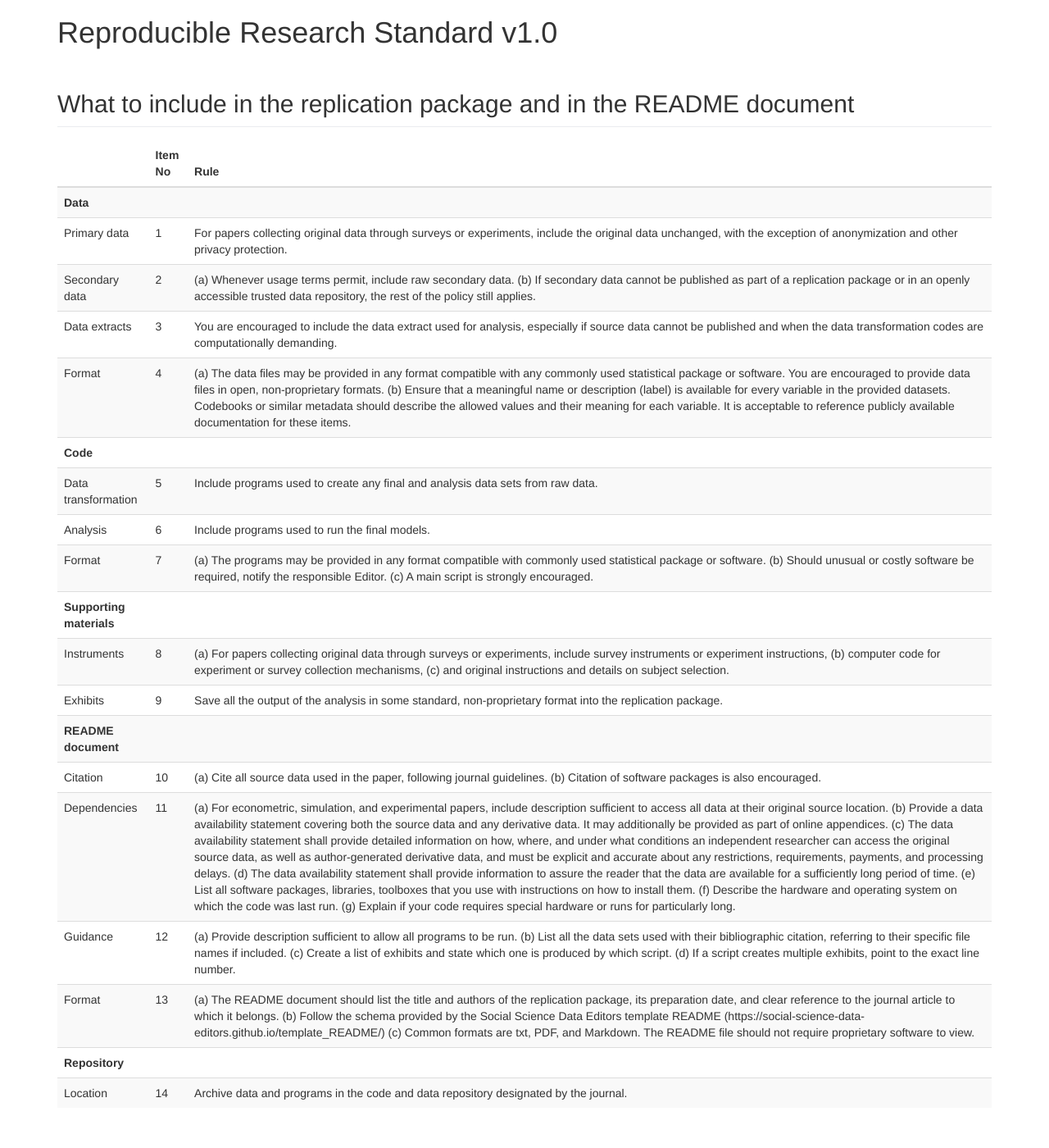
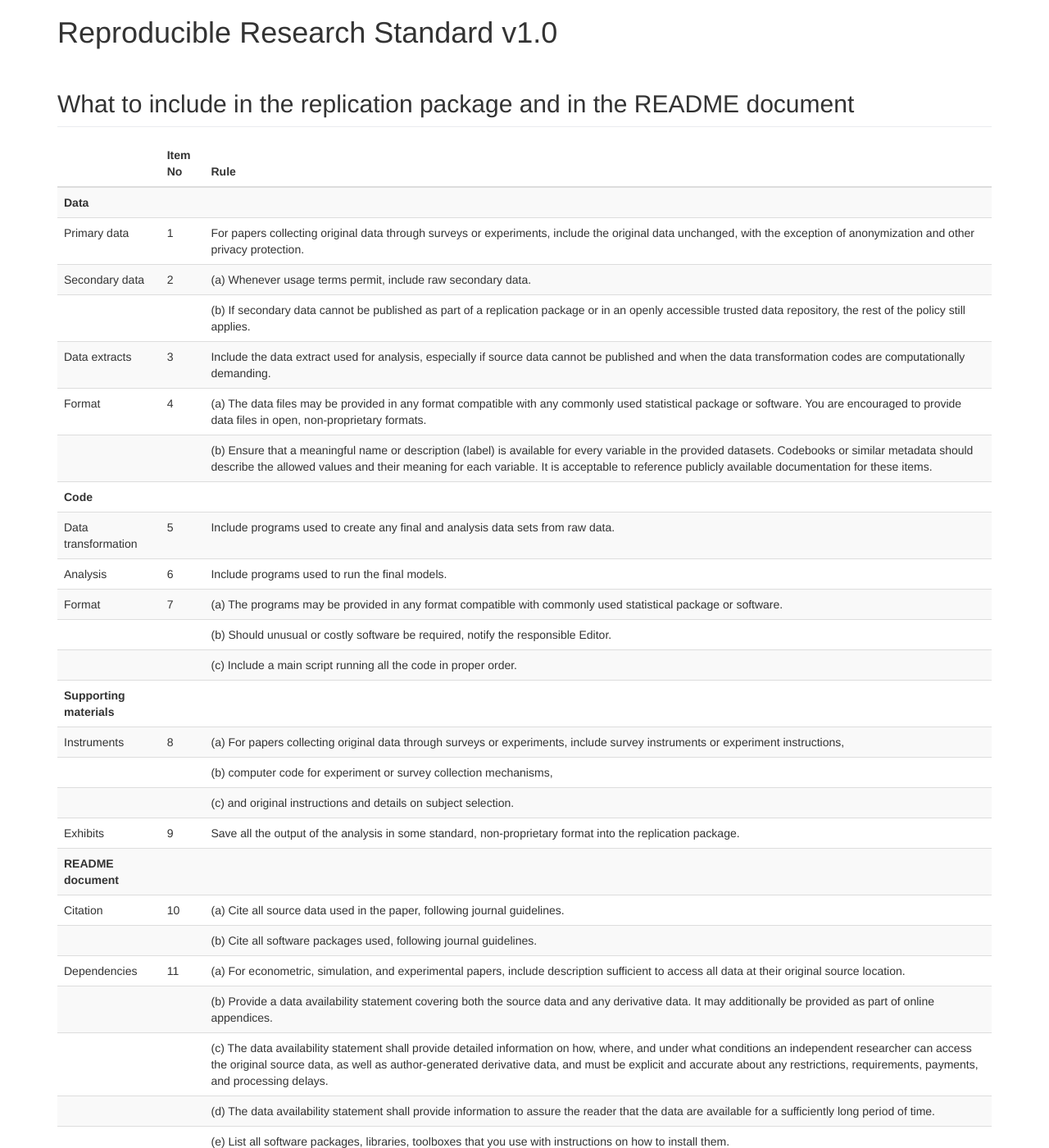
Before and after one commit to REStud/guidance, a Jekyll site: the page built from RRS/Reproducible-Research-Standard-1.0.md, in a window 1280 px wide and 1400 px high. Shown: the whole window at 82% size. Built offline with Jekyll 4.4.1, drawn with Linux system fonts in a browser that asks for light colours; our own code applies the rules of GitHub Pages for plain Markdown files; some of the changed text lies outside the part shown.

Commit message:
Edit language, format pdf

```diff
--- a/RRS/Reproducible-Research-Standard-1.0.md
+++ b/RRS/Reproducible-Research-Standard-1.0.md
@@ -1,25 +1,52 @@
+---
+papersize: a4
+geometry:
+- top=20mm
+- left=20mm
+- right=20mm
+- bottom=20mm
+- heightrounded
+---
 # Reproducible Research Standard v1.0
 ## What to include in the replication package and in the README document
 
 
 | | Item No | Rule |
-|---|---|---|
+|---|-|-------|
 | **Data** |
 | Primary data | 1 | For papers collecting original data through surveys or experiments, include the original data unchanged, with the exception of anonymization and other privacy protection. |
-| Secondary data | 2 | (a) Whenever usage terms permit, include raw secondary data. (b) If secondary data cannot be published as part of a replication package or in an openly accessible trusted data repository, the rest of the policy still applies. |
-| Data extracts | 3 | You are encouraged to include the data extract used for analysis, especially if source data cannot be published and when the data transformation codes are computationally demanding. |
-| Format | 4 | (a) The data files may be provided in any format compatible with any commonly used statistical package or software. You are encouraged to provide data files in open, non-proprietary formats. (b) Ensure that a meaningful name or description (label) is available for every variable in the provided datasets. Codebooks or similar metadata should describe the allowed values and their meaning for each variable. It is acceptable to reference publicly available documentation for these items. |
+| Secondary data | 2 | (a) Whenever usage terms permit, include raw secondary data.
+| | |(b) If secondary data cannot be published as part of a replication package or in an openly accessible trusted data repository, the rest of the policy still applies. |
+| Data extracts | 3 | Include the data extract used for analysis, especially if source data cannot be published and when the data transformation codes are computationally demanding. |
+| Format | 4 | (a) The data files may be provided in any format compatible with any commonly used statistical package or software. You are encouraged to provide data files in open, non-proprietary formats.
+| | |(b) Ensure that a meaningful name or description (label) is available for every variable in the provided datasets. Codebooks or similar metadata should describe the allowed values and their meaning for each variable. It is acceptable to reference publicly available documentation for these items. |
 | **Code** |
 | Data transformation | 5 | Include programs used to create any final and analysis data sets from raw data. |
 | Analysis | 6 | Include programs used to run the final models. |
-| Format | 7 | (a) The programs may be provided in any format compatible with commonly used statistical package or software. (b) Should unusual or costly software be required, notify the responsible Editor. (c) A main script is strongly encouraged. |
+| Format | 7 | (a) The programs may be provided in any format compatible with commonly used statistical package or software.
+| | |(b) Should unusual or costly software be required, notify the responsible Editor.
+| | |(c) Include a main script running all the code in proper order. |
 | **Supporting materials** |
-| Instruments | 8 | (a) For papers collecting original data through surveys or experiments, include survey instruments or experiment instructions, (b) computer code for experiment or survey collection mechanisms, (c) and original instructions and details on subject selection. |
+| Instruments | 8 | (a) For papers collecting original data through surveys or experiments, include survey instruments or experiment instructions,
+| | |(b) computer code for experiment or survey collection mechanisms,
+| | |(c) and original instructions and details on subject selection. |
 | Exhibits | 9 | Save all the output of the analysis in some standard, non-proprietary format into the replication package. |
 | **README document** |
-| Citation | 10 | (a) Cite all source data used in the paper, following journal guidelines. (b) Citation of software packages is also encouraged. |
-| Dependencies | 11 | (a) For econometric, simulation, and experimental papers, include description sufficient to access all data at their original source location. (b) Provide a data availability statement covering both the source data and any derivative data. It may additionally be provided as part of online appendices. (c) The data availability statement shall provide detailed information on how, where, and under what conditions an independent researcher can access the original source data, as well as author-generated derivative data, and must be explicit and accurate about any restrictions, requirements, payments, and processing delays. (d) The data availability statement shall provide information to assure the reader that the data are available for a sufficiently long period of time. (e) List all software packages, libraries, toolboxes that you use with instructions on how to install them. (f) Describe the hardware and operating system on which the code was last run. (g) Explain if your code requires special hardware or runs for particularly long. |
-| Guidance | 12 | (a) Provide description sufficient to allow all programs to be run. (b) List all the data sets used with their bibliographic citation, referring to their specific file names if included. (c) Create a list of exhibits and state which one is produced by which script. (d) If a script creates multiple exhibits, point to the exact line number. |
-| Format | 13 | (a) The README document should list the title and authors of the replication package, its preparation date, and clear reference to the journal article to which it belongs. (b) Follow the schema provided by the Social Science Data Editors template README (https://social-science-data-editors.github.io/template_README/) (c) Common formats are txt, PDF, and Markdown. The README file should not require proprietary software to view. |
+| Citation | 10 | (a) Cite all source data used in the paper, following journal guidelines.
+| | |(b) Cite all software packages used, following journal guidelines. |
+| Dependencies | 11 | (a) For econometric, simulation, and experimental papers, include description sufficient to access all data at their original source location.
+| | |(b) Provide a data availability statement covering both the source data and any derivative data. It may additionally be provided as part of online appendices.
+| | |(c) The data availability statement shall provide detailed information on how, where, and under what conditions an independent researcher can access the original source data, as well as author-generated derivative data, and must be explicit and accurate about any restrictions, requirements, payments, and processing delays.
+| | |(d) The data availability statement shall provide information to assure the reader that the data are available for a sufficiently long period of time.
+| | |(e) List all software packages, libraries, toolboxes that you use with instructions on how to install them.
+| | |(f) Describe the hardware and operating system on which the code was last run.
+| | |(g) Explain if your code requires special hardware or runs for particularly long. |
+| Guidance | 12 | (a) Provide description sufficient to allow all programs to be run.
+| | |(b) List all the data sets used with their bibliographic citation, referring to their specific file names if included.
+| | |(c) Create a list of exhibits and state which one is produced by which script.
+| | |(d) If a script creates multiple exhibits, point to the exact line number. |
+| Format | 13 | (a) The README document should list the title and authors of the replication package, its preparation date, and clear reference to the journal article to which it belongs.
+| | |(b) Follow the schema provided by the Social Science Data Editors template README (https://social-science-data-editors.github.io/template_README/)
+| | |(c) Common formats are txt, PDF, and Markdown. The README file should not require proprietary software to view. |
 | **Repository** |
 | Location | 14 | Archive data and programs in the code and data repository designated by the journal. |
--- a/RRS/content.yaml
+++ b/RRS/content.yaml
@@ -3,7 +3,7 @@
   secondary:
     - Whenever usage terms permit, include raw secondary data.
     - If secondary data cannot be published as part of a replication package or in an openly accessible trusted data repository, the rest of the policy still applies.
-  extract: You are encouraged to include the data extract used for analysis, especially if source data cannot be published and when the data transformation codes are computationally demanding.
+  extract: Include the data extract used for analysis, especially if source data cannot be published and when the data transformation codes are computationally demanding.
   format:
     - The data files may be provided in any format compatible with any commonly used statistical package or software. You are encouraged to provide data files in open, non-proprietary formats.
     - Ensure that a meaningful name or description (label) is available for every variable in the provided datasets. Codebooks or similar metadata should describe the allowed values and their meaning for each variable. It is acceptable to reference publicly available documentation for these items.
@@ -13,7 +13,7 @@
   format:
     - The programs may be provided in any format compatible with commonly used statistical package or software.
     - Should unusual or costly software be required, notify the responsible Editor.
-    - A main script is strongly encouraged.
+    - Include a main script running all the code in proper order.
 support:
   instrument:
       - For papers collecting original data through surveys or experiments, include survey instruments or experiment instructions,
@@ -23,7 +23,7 @@
 readme:
   cite:
     - Cite all source data used in the paper, following journal guidelines.
-    - Citation of software packages is also encouraged.
+    - Cite all software packages used, following journal guidelines.
   dependency:
     - For econometric, simulation, and experimental papers, include description sufficient to access all data at their original source location.
     - Provide a data availability statement covering both the source data and any derivative data. It may additionally be provided as part of online appendices.
--- a/RRS/render.py
+++ b/RRS/render.py
@@ -5,7 +5,7 @@
 version = '1.0'
 
 def render_list(lst):
-    return ' '.join(['({}) {}'.format(chr(ord('a') + i), item) for i, item in enumerate(lst)])
+    return ' \n| | |'.join(['({}) {}'.format(chr(ord('a') + i), item) for i, item in enumerate(lst)])
 
 def apply(item):
     if isinstance(item, list):
```
Also changed, not shown: RRS/Reproducible-Research-Standard.md (+10 -1 lines), 6 other files.
